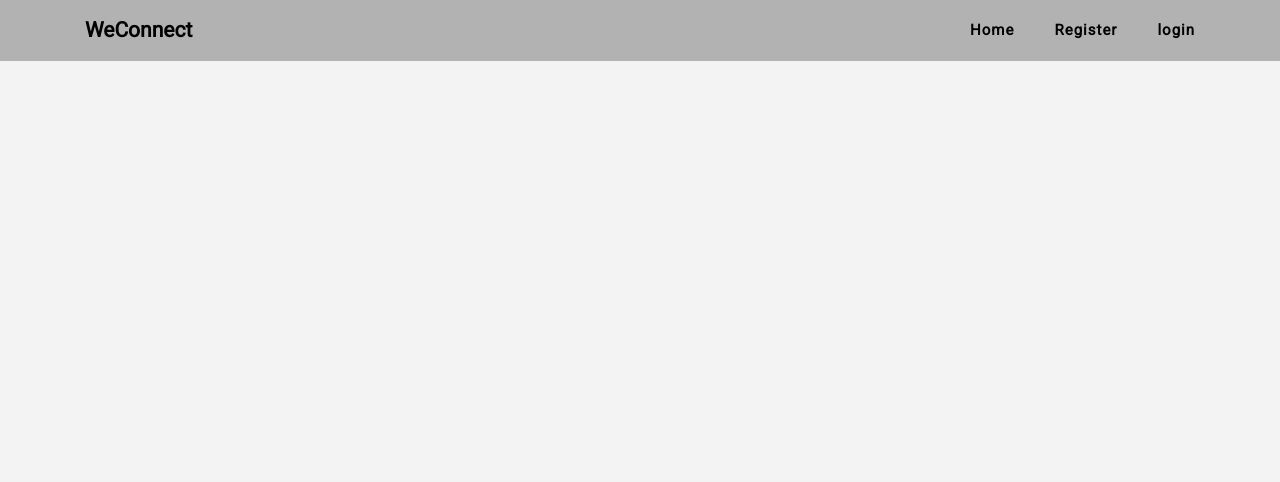
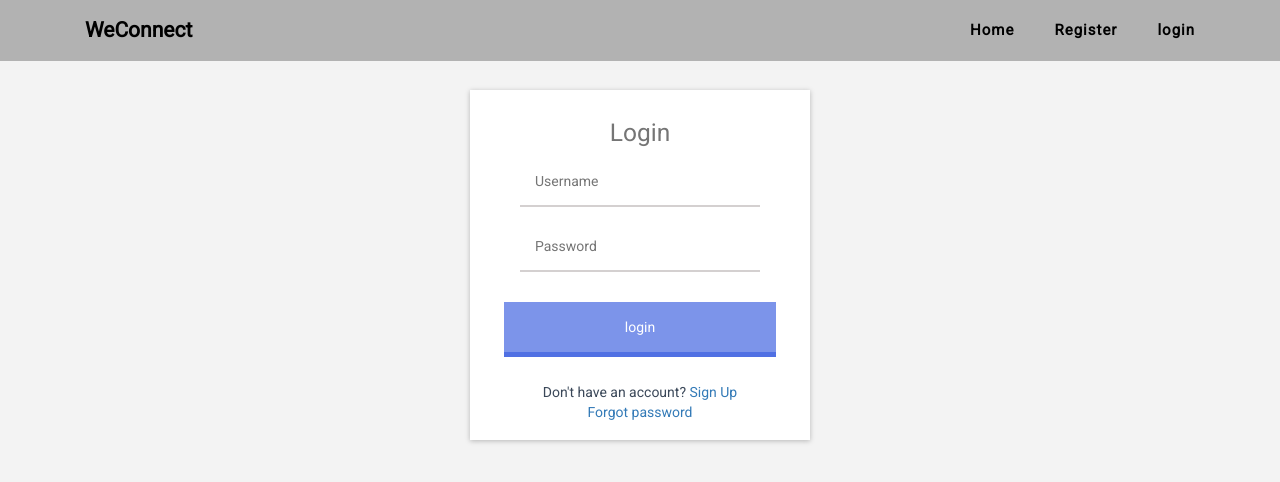
Before and after one commit to victorjambo/WeConnect-React, a React (Create React App) app: page /auth/login in a window 1280 px wide. Shown: the top 482 px of the page. Built offline with nearby package versions, Linux system fonts and the light colour scheme.

Commit message:
[Feature #156323211] User can Login

```diff
--- a/src/App.js
+++ b/src/App.js
@@ -5,12 +5,9 @@ import { Link } from 'react-router-dom';
 class App extends Component {
 
   render() {
-    var bgImg = {
-      backgroundImage: "url('/images/intro.jpg')"
-    };
     return (
-      <div>
-      <header className="intro-header" style={bgImg}>
+
+        <header className="intro-header" style={{backgroundImage: "url('/images/intro.jpg')"}}>
           <div className="container">
             <div className="row">
               <div className="col-lg-8 col-lg-offset-2 col-md-10 col-md-offset-1">
@@ -38,7 +35,7 @@ class App extends Component {
             </div>
           </div>
         </header>
-    </div>
+
     );
   }
 }
--- /dev/null
+++ b/src/Auth/Login.jsx
@@ -0,0 +1,88 @@
+import React, { Component } from 'react';
+import { Link } from 'react-router-dom';
+import request from 'superagent';
+
+class Login extends Component {
+  constructor(props) {
+    super(props);
+    document.title = "Notes App";
+    this.state = {
+      username: '',
+      password: '',
+      token: ''
+    };
+
+    this.handleSubmit = this.handleSubmit.bind(this);
+    this.logChange = this.logChange.bind(this);
+  }
+
+  handleSubmit(e) {
+    e.preventDefault();
+    var data = {
+      username: this.state.username,
+      password: this.state.password
+    };
+    var url = 'https://weconnect-victorjambo.c9users.io/api/v2/auth/login';
+
+    request
+      .post(url)
+      .set('Content-Type', 'application/json')
+      .send({ username: data.username, password: data.password })
+      .end((err, res) => {
+        if(res.body.success) {
+            console.log(res.body.token);
+            this.setState({
+              token: res.body.token
+            });
+            window.location.href='/';
+        }
+        else{
+            console.log(err.response.body.warning);
+            this.setState({
+                username: '',
+                password: ''
+            });
+        }
+      });
+  }
+
+  logChange(e) {
+    this.setState({
+      [e.target.name]: e.target.value
+    });
+  }
+
+  render() {
+    return(
+      <div className="container push">
+        <div className="registration login">
+          <form onSubmit={this.handleSubmit}>
+            <h1>Login</h1>
+
+            <input type="text"
+            name="username"
+            placeholder="Username"
+            className="input pass"
+            value={this.state.username}
+            onChange={this.logChange}/>
+
+            <input name="password"
+            type="password"
+            placeholder="Password"
+            className="input pass"
+            value={this.state.password}
+            onChange={this.logChange}/>
+
+            <input type="submit" value="login" className="submit-btn"/>
+          </form>
+          <div className="text-center">
+              Don't have an account? <Link to="/auth/signup">Sign Up</Link><br />
+              <Link to="/">Forgot password</Link>
+          </div>
+        </div>
+      </div>
+    );
+  }
+}
+
+export default Login;
--- a/src/Auth/Register.jsx
+++ b/src/Auth/Register.jsx
@@ -11,11 +11,12 @@ class Register extends Component {
             email: '',
             password: ''
         }
-        this.postRegister = this.postRegister.bind(this)
+        this.handleSubmit = this.handleSubmit.bind(this)
         this.logChange = this.logChange.bind(this)
     }
 
-    postRegister() {
+    handleSubmit(e) {
+        e.preventDefault();
         var data = {
             username: this.state.username,
             email: this.state.email,
@@ -54,17 +55,17 @@ class Register extends Component {
             <div className="container push">
 
               <div className="registration signup">
-                <form id="signup" method="post" action="">
+                <form id="signup" onSubmit={this.handleSubmit}>
                   <h1>User Registration</h1>
                   <input type="text" placeholder="Full Name" autoFocus="autofocus" className="input pass" onChange={this.logChange}/>
                   <input name="username" type="text" placeholder="Username" className="input pass" onChange={this.logChange} value={this.state.username}/>
                   <input name="email" type="email" placeholder="Email Address" className="input pass" onChange={this.logChange} value={this.state.email}/>
                   <input name="password" type="password" placeholder="Password" className="input pass" onChange={this.logChange} value={this.state.password}/>
                   <input name="confirmpassword" type="password" placeholder="Confirm Password" className="input pass" onChange={this.logChange} value={this.state.password}/>
-                  <input type="submit" value="Sign up" className="submit-btn" onClick={this.postRegister}/>
+                  <input type="submit" value="Sign up" className="submit-btn"/>
                 </form>
                 <div className="text-center">
-                    already have an account? <Link to="/">login</Link>
+                    already have an account? <Link to="/auth/login">login</Link>
                 </div>
               </div>
 
--- a/src/index.css
+++ b/src/index.css
@@ -50,7 +50,7 @@ ul {
 ******/
 
 .input-group-btn > .btn.btn-default {
-  background-image: url('%PUBLIC_URL%/images/icon-search-white.svg');
+  background-image: url('/images/icon-search-white.svg');
   background-repeat: no-repeat;
   background-position: center center;
   background-color: #5070e3;
@@ -389,7 +389,7 @@ a.btn.btn-default > span {
 }
 
 .login {
-  height: 320px;
+  height: 350px;
 }
 
 .signup {
--- a/src/index.js
+++ b/src/index.js
@@ -3,6 +3,7 @@ import ReactDOM from 'react-dom';
 import './index.css';
 import App from './App';
 import Register from './Auth/Register.jsx';
+import Login from './Auth/Login.jsx';
 import registerServiceWorker from './registerServiceWorker';
 import { BrowserRouter, Route, Link } from 'react-router-dom';
 
@@ -24,15 +25,16 @@ ReactDOM.render(
             <div className="collapse navbar-collapse" id="bs-example-navbar-collapse-1">
               <ul className="nav navbar-nav navbar-right">
                 <li><Link to="/">Home</Link></li>
-                <li className="dropdown"><Link to="/signup">Register</Link></li>
-                <li><Link to="/">login</Link></li>
+                <li className="dropdown"><Link to="/auth/signup">Register</Link></li>
+                <li><Link to="/auth/login">login</Link></li>
               </ul>
             </div>
           </div>
       </nav>
 
       <Route exact path="/" component={App} />
-      <Route path="/signup" component={Register} />
+      <Route path="/auth/signup" component={Register} />
+      <Route path="/auth/login" component={Login} />
     </div>
   </BrowserRouter>,
   document.getElementById('root'));
```
Lines whose indentation alone changed are shown as unchanged.
